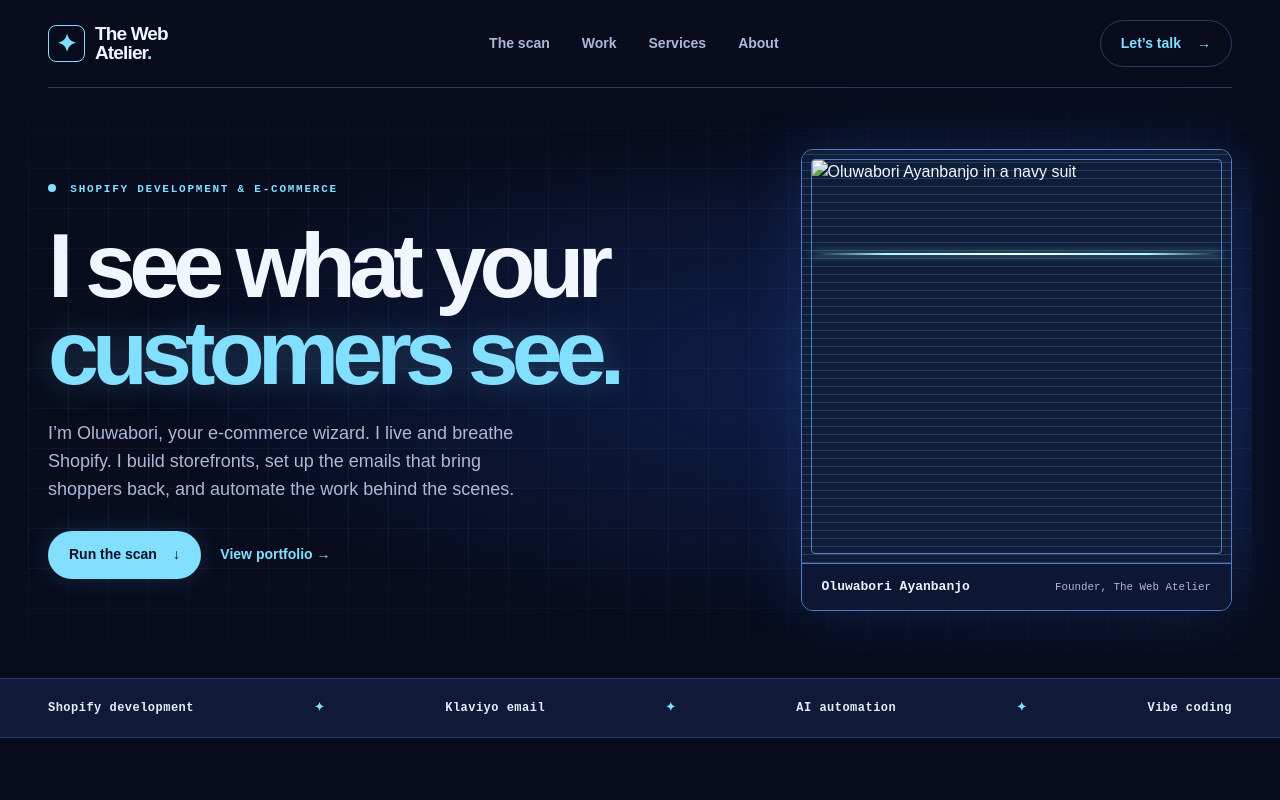
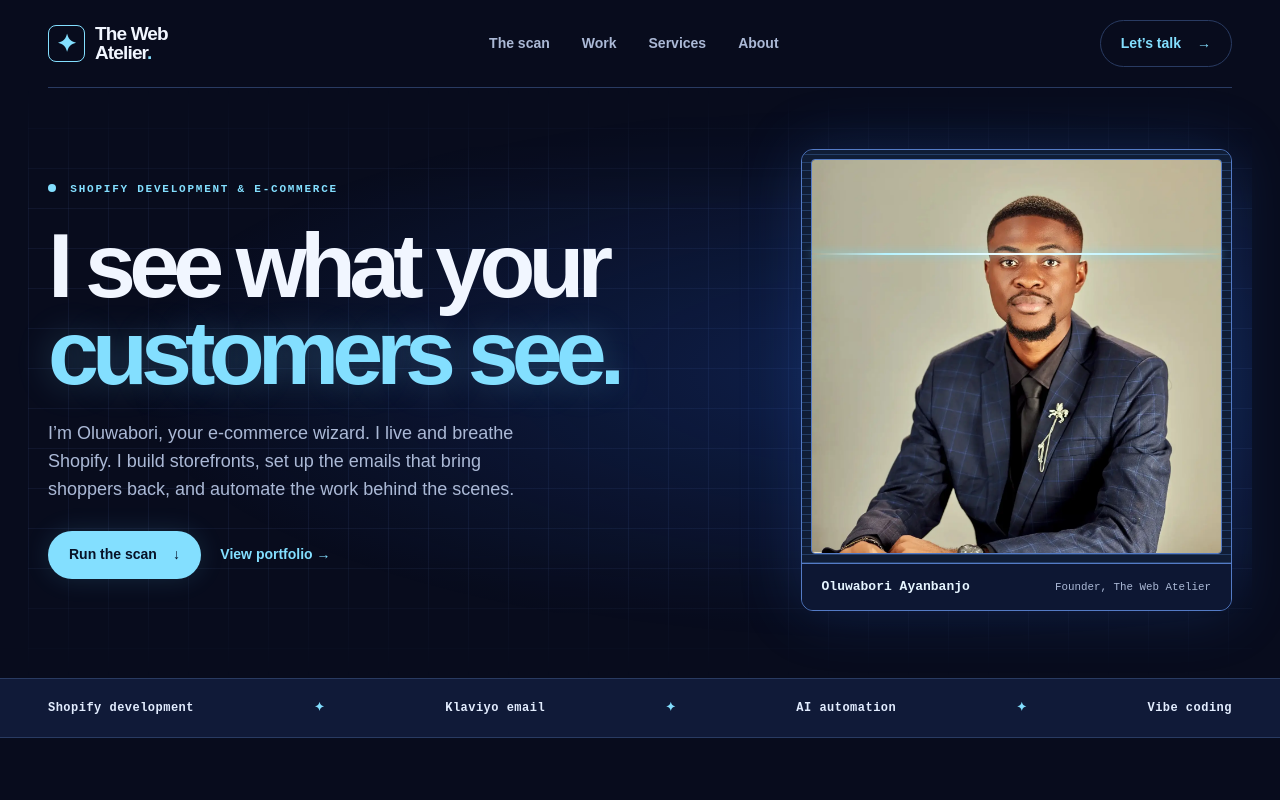
Before and after one commit to borieew/the-web-atelier-, a plain HTML site: page index.html in a window 1280 px wide. Shown: the top 800 px of the page. Drawn offline with Linux system fonts and the light colour scheme; files whose address does not match are found by name.

Commit message:
Add files via upload

```diff
--- a/app.js
+++ b/app.js
@@ -17,7 +17,7 @@ function link(text, url, className) {
 }
 function screenshot(project, variant, loading = 'lazy') {
   const image = element('img');
-  image.src = 'assets/img/' + project.id + '-' + variant + '.jpg';
+  image.src = './' + project.id + '-' + variant + '.jpg';
   const page = { product: ' product page', collection: ' collection page' };
   image.alt = project.name + (page[variant] || ' homepage');
   image.loading = loading;
--- a/index.html
+++ b/index.html
@@ -29,7 +29,7 @@
 <a class="pill primary" href="#scan">Run the scan <span aria-hidden="true">↓</span></a>
 <a class="hero-link" href="#work">View portfolio →</a>
 </div>
-<figure class="portrait"><div class="scan-portrait"><img src="assets/img/oluwabori.webp" alt="Oluwabori Ayanbanjo in a navy suit" fetchpriority="high"><span class="portrait-beam" aria-hidden="true"></span></div><figcaption><span>Oluwabori Ayanbanjo</span><small>Founder, The Web Atelier</small></figcaption></figure>
+<figure class="portrait"><div class="scan-portrait"><img src="./oluwabori.webp" alt="Oluwabori Ayanbanjo in a navy suit" fetchpriority="high"><span class="portrait-beam" aria-hidden="true"></span></div><figcaption><span>Oluwabori Ayanbanjo</span><small>Founder, The Web Atelier</small></figcaption></figure>
 </section>
 <div class="ribbon"><div class="wrap"><span>Shopify development</span><b aria-hidden="true">✦</b><span>Klaviyo email</span><b aria-hidden="true">✦</b><span>AI automation</span><b aria-hidden="true">✦</b><span>Vibe coding</span></div></div>
 <section class="wrap scan-section" id="scan" aria-labelledby="scan-heading">
--- a/scanner.js
+++ b/scanner.js
@@ -23,7 +23,7 @@ function updateScan() {
 function selectScan(project, selectedButton) {
   scanButtons.forEach(button => button.setAttribute('aria-pressed', String(button === selectedButton)));
   $('#scan-store').textContent = new URL(project.url).hostname;
-  scanImage.src = 'assets/img/' + project.id + '-desk.jpg';
+  scanImage.src = './' + project.id + '-desk.jpg';
   scanImage.alt = project.name + ' homepage screenshot';
   scanMarkers.replaceChildren();
   scanNotes.replaceChildren();
```
